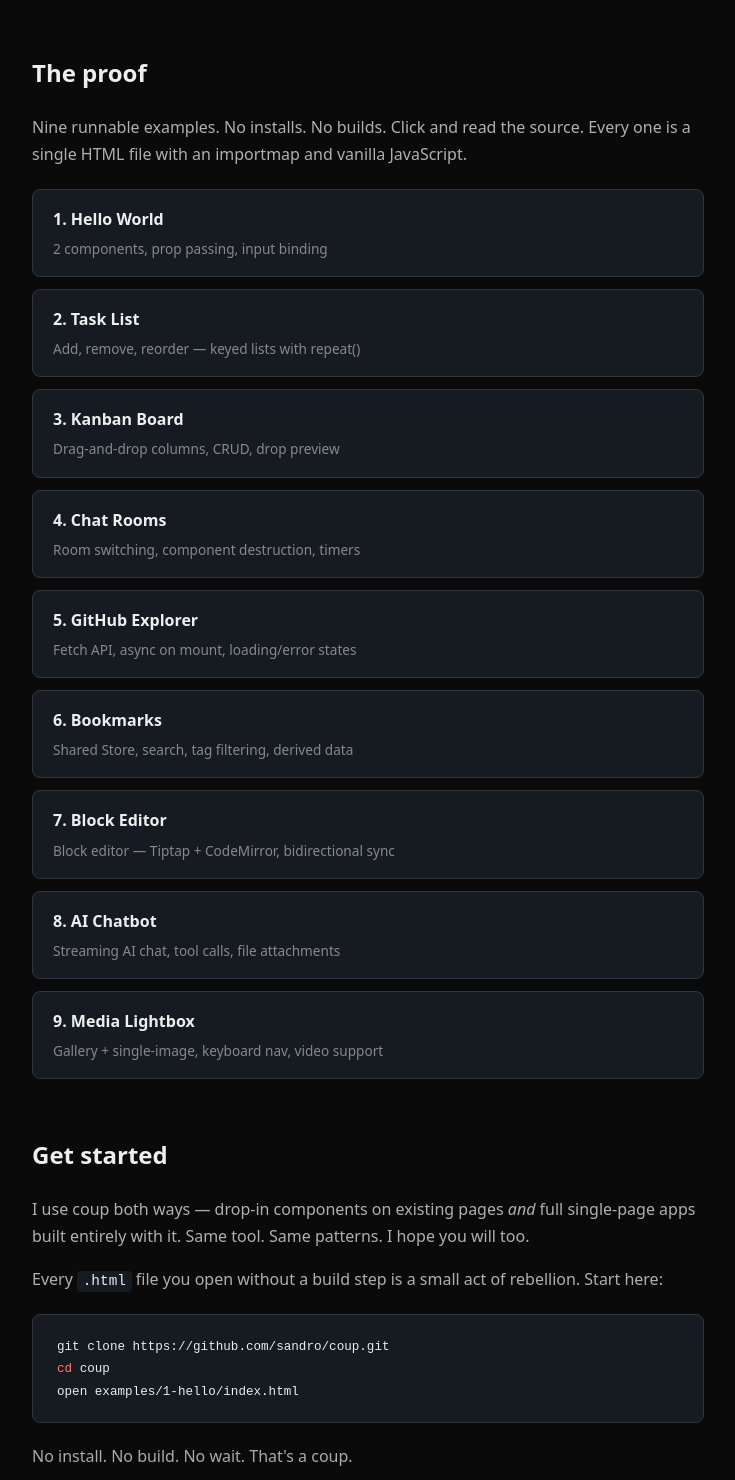
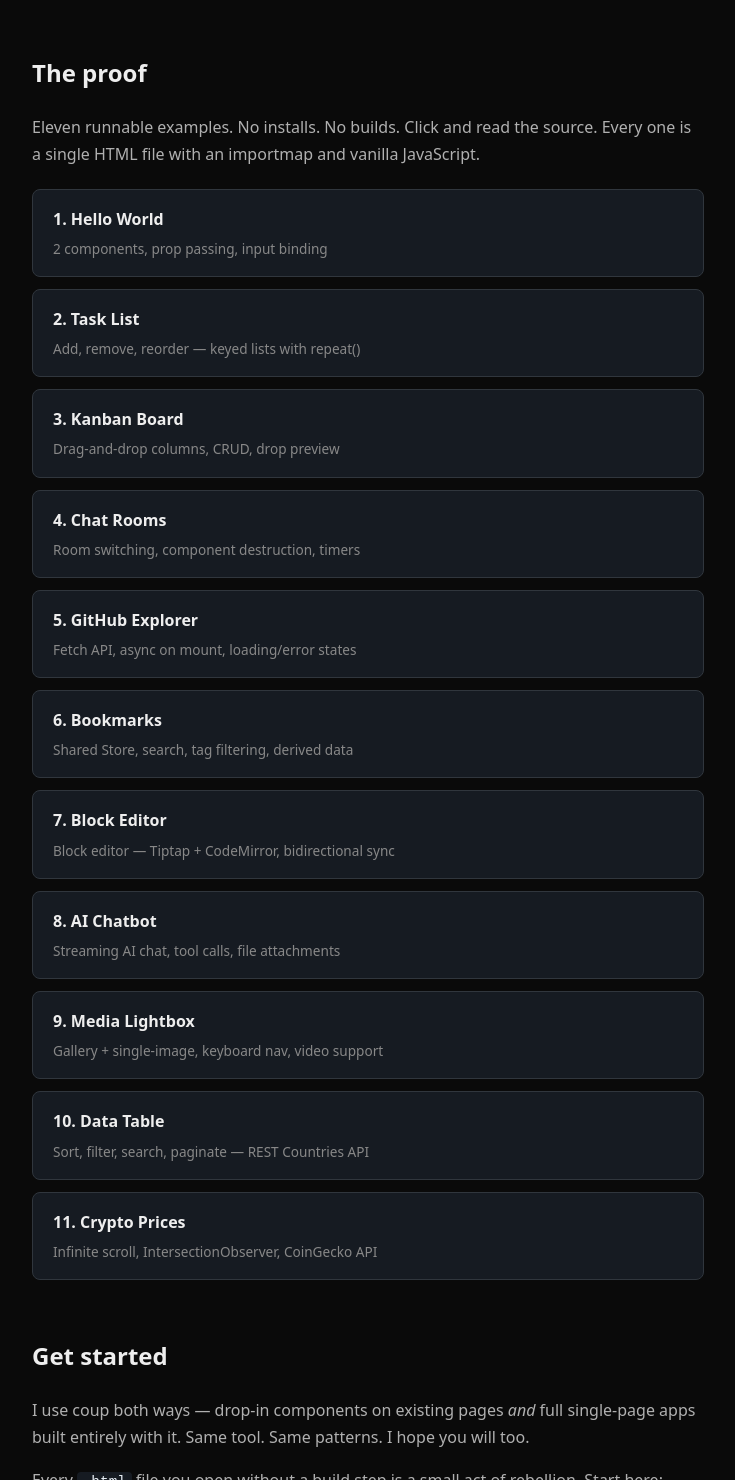
Before and after one commit to sandro/coup, a website: page index.html in a window 1280 px wide. Shown: the part 5080-6560 px from the top of the page, without its empty margins (272-1007 px from the left). Drawn offline with Linux system fonts and the light colour scheme.

Commit message:
Add data table and crypto examples to landing page and README

```diff
--- a/index.html
+++ b/index.html
@@ -394,7 +394,7 @@ MyCounter.<span class="func">define</span>()</code></pre>
   <section>
     <h2>The proof</h2>
     <p>
-      Nine runnable examples. No installs. No builds. Click and read the source.
+      Eleven runnable examples. No installs. No builds. Click and read the source.
       Every one is a single HTML file with an importmap and vanilla JavaScript.
     </p>
 
@@ -435,6 +435,14 @@ MyCounter.<span class="func">define</span>()</code></pre>
         <div class="name">9. Media Lightbox</div>
         <div class="desc">Gallery + single-image, keyboard nav, video support</div>
       </a></li>
+      <li><a href="examples/10-datatable/">
+        <div class="name">10. Data Table</div>
+        <div class="desc">Sort, filter, search, paginate — REST Countries API</div>
+      </a></li>
+      <li><a href="examples/11-crypto/">
+        <div class="name">11. Crypto Prices</div>
+        <div class="desc">Infinite scroll, IntersectionObserver, CoinGecko API</div>
+      </a></li>
     </ul>
   </section>
 
```
Also changed, not shown: README.md.
